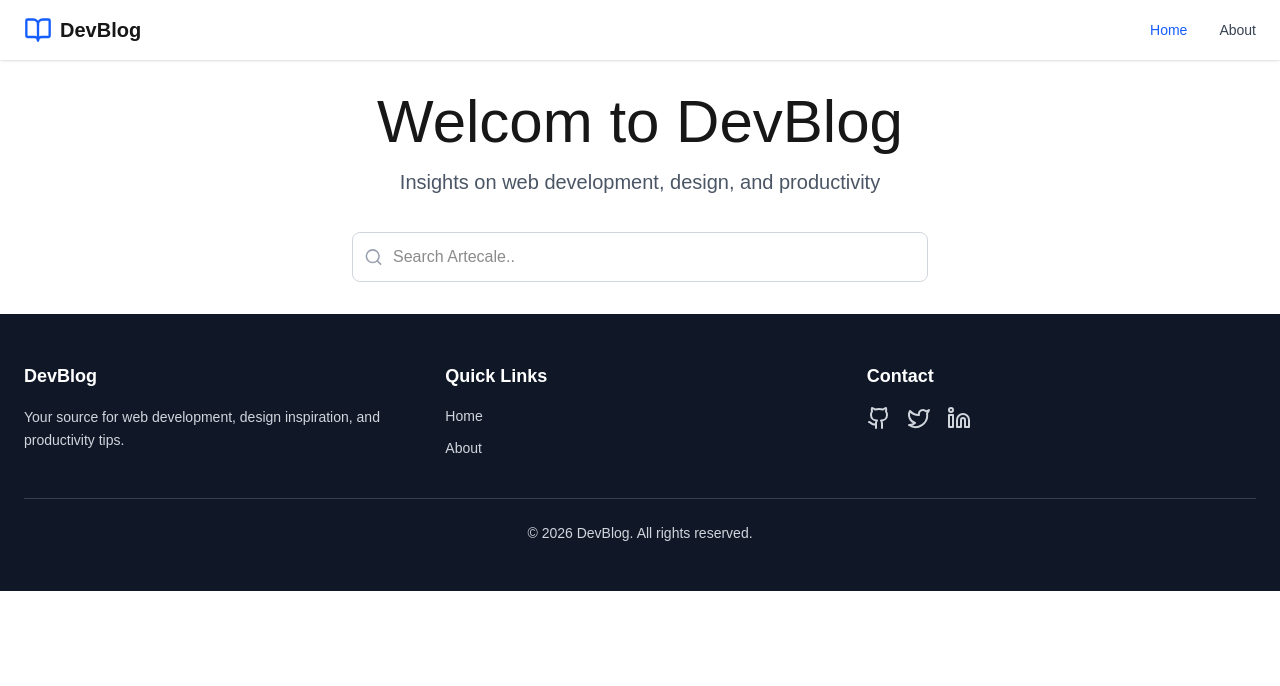
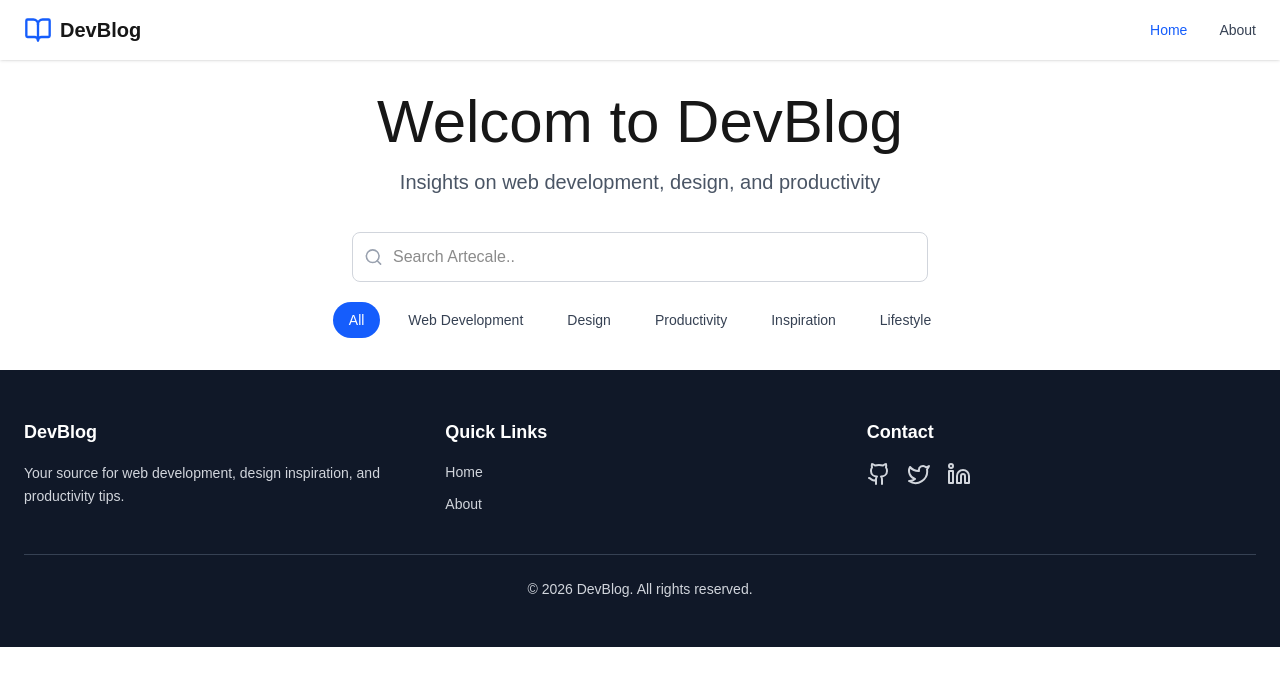
Before and after one commit to Khan-Shuvo/devblog, a Next.js app: page / in a window 1280 px wide. Shown: the top 686 px of the page. Built offline with nearby package versions, Linux system fonts and the light colour scheme.

Commit message:
feat(home): add filter buttons for filter categorys

```diff
--- a/src/app/page.tsx
+++ b/src/app/page.tsx
@@ -1,32 +1,79 @@
-'use client'
+"use client";
 
+import { useBlogcontext } from "@/context/BlogDataContext";
 import { Search } from "lucide-react";
 import { motion } from "motion/react";
+import { button } from "motion/react-client";
+import { useState } from "react";
 export default function Home() {
+  const { data } = useBlogcontext();
+
+  const [selectedCategory, setSelectedCategory] = useState<string>("All");
+
+  const category = [
+    "All",
+    ...Array.from(new Set(data.map((post) => post.category))),
+  ];
   return (
     <div className="max-w-7xl mx-auto px-4 md:px-6 lg:px-6 py-8">
       <motion.div
         initial={{ opacity: 0, y: -20 }}
         animate={{ opacity: 1, y: 0 }}
-        transition={{ duration: .6 }}
+        transition={{ duration: 0.6 }}
         className="text-center mb-9"
       >
-        <h1 className="text-4xl md:text-5xl lg:text-6xl mb-4">Welcom to DevBlog</h1>
-        <p className="text-xl text-gray-600 max-w-2xl mx-auto">Insights on web development, design, and productivity</p>
+        <h1 className="text-4xl md:text-5xl lg:text-6xl mb-4">
+          Welcom to DevBlog
+        </h1>
+        <p className="text-xl text-gray-600 max-w-2xl mx-auto">
+          Insights on web development, design, and productivity
+        </p>
       </motion.div>
 
       {/* search bar */}
       <motion.div
-        initial={{ opacity: 0, scale: .95 }}
-        animate={{opacity: 1, scale: 1}}
-        transition={{duration: .4,delay: .2}}
-        className="relative max-w-xl mx-auto">
-          <Search className="absolute left-3 top-1/2 transform -translate-y-1/2 text-gray-400" size={19} />
-          <input type="text"
+        initial={{ opacity: 0, scale: 0.95 }}
+        animate={{ opacity: 1, scale: 1 }}
+        transition={{ duration: 0.4, delay: 0.2 }}
+        className="relative max-w-xl mx-auto"
+      >
+        <Search
+          className="absolute left-3 top-1/2 transform -translate-y-1/2 text-gray-400"
+          size={19}
+        />
+        <input
+          type="text"
           placeholder="Search Artecale.."
-          className="w-full pl-10 pr-4 py-3 border border-gray-300 rounded-lg focus:outline-none focus:ring-2 focus:ring-blue-400 focus:border-transparent" />
+          className="w-full pl-10 pr-4 py-3 border border-gray-300 rounded-lg focus:outline-none focus:ring-2 focus:ring-blue-400 focus:border-transparent"
+        />
       </motion.div>
 
+      {/* filter button  */}
+
+      <motion.div
+        initial={{ opacity: 0 }}
+        animate={{ opacity: 1 }}
+        transition={{ duration: 0.5, delay: 0.3 }}
+        className="flex justify-center flex-wrap gap-3 pt-5"
+      >
+        {category.map((category, index) => (
+          <motion.button
+            key={index}
+            initial={{ opacity: 0, y: 10 }}
+            whileInView={{ opacity: 1, y: 0 }}
+            transition={{ delay: 0.4 + index * 0.05 }}
+            whileHover={{ scale: 1.05 }}
+            whileTap={{ scale: 0.95 }}
+            onClick={() => setSelectedCategory(category)}
+            className={`px-4 py-2 rounded-full text-sm transition-colors ${selectedCategory === category
+                ? "bg-blue-600 text-white"
+                : "bg-white text-gray-700 hover:bg-gray-100"
+              }`}
+          >
+            {category}
+          </motion.button>
+        ))}
+      </motion.div>
     </div>
-  )
+  );
 }
```
